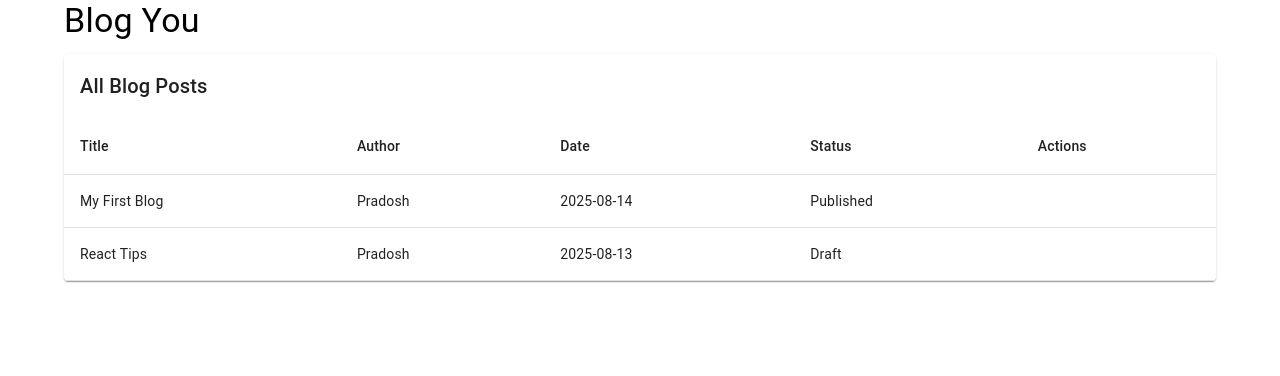
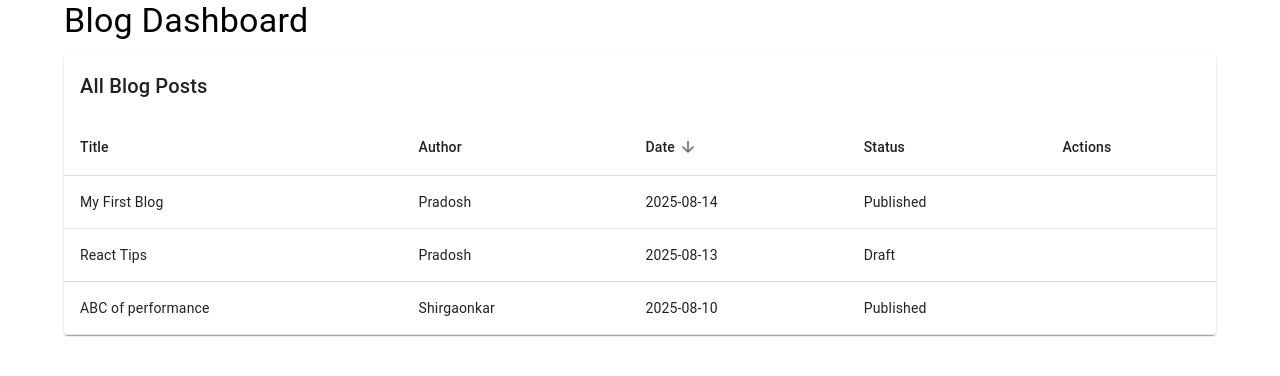
Before and after one commit to Prady-SK/blog-you, a React (Create React App) app: page / in a window 1280 px wide. Shown: the top 376 px of the page. Built offline with nearby package versions, Linux system fonts and the light colour scheme.

Commit message:
feat: Sorting on title and Author

```diff
--- a/src/App.tsx
+++ b/src/App.tsx
@@ -21,12 +21,20 @@ const App: React.FC = () => {
       status: "Draft",
       date: "2025-08-13",
     },
+    {
+      id: 3,
+      title: "ABC of performance",
+      author: "Shirgaonkar",
+      content: "This is the ABC of performance enhancement in React",
+      status: "Published",
+      date: "2025-08-10",
+    },
   ]);
 
   return (
     <Container maxWidth="lg">
       <Typography variant="h4" gutterBottom>
-        Blog You
+        Blog Dashboard
       </Typography>
       <BlogTable blogPosts={blogPosts} setBlogPosts={setBlogPosts} />
     </Container>
--- a/src/components/BlogTable.tsx
+++ b/src/components/BlogTable.tsx
@@ -1,4 +1,4 @@
-import React from "react";
+import React, { useState, useMemo } from "react";
 import {
   Table,
   TableBody,
@@ -8,6 +8,7 @@ import {
   TableRow,
   Paper,
   Typography,
+  TableSortLabel,
 } from "@mui/material";
 import { BlogPost } from "../types";
 
@@ -17,6 +18,34 @@ interface BlogTableProps {
 }
 
 const BlogTable: React.FC<BlogTableProps> = ({ blogPosts, setBlogPosts }) => {
+  const [sortConfig, setSortConfig] = useState<{
+    key: keyof BlogPost;
+    order: "asc" | "desc";
+  }>({
+    key: "date",
+    order: "desc",
+  });
+
+  const handleSorting = (key: keyof BlogPost) => {
+    setSortConfig((prev) => ({
+      key,
+      order: prev?.key === key && prev.order === "asc" ? "desc" : "asc",
+    }));
+  };
+
+  const sortedPosts = [...blogPosts].sort((a, b) => {
+    const aValue = a[sortConfig.key];
+    const bValue = b[sortConfig.key];
+
+    if (typeof aValue === "string" && typeof bValue === "string") {
+      return sortConfig.order === "asc"
+        ? aValue.localeCompare(bValue)
+        : bValue.localeCompare(aValue);
+    }
+
+    return 0;
+  });
+
   return (
     <TableContainer component={Paper}>
       <Typography variant="h6" sx={{ padding: 2 }}>
@@ -25,15 +54,33 @@ const BlogTable: React.FC<BlogTableProps> = ({ blogPosts, setBlogPosts }) => {
       <Table>
         <TableHead>
           <TableRow>
-            <TableCell>Title</TableCell>
+            <TableCell>
+              <TableSortLabel
+                active={sortConfig.key === "title"}
+                direction={
+                  sortConfig.key === "title" ? sortConfig.order : "asc"
+                }
+                onClick={() => handleSorting("title")}
+              >
+                Title
+              </TableSortLabel>
+            </TableCell>
             <TableCell>Author</TableCell>
-            <TableCell>Date</TableCell>
+            <TableCell>
+              <TableSortLabel
+                active={sortConfig.key === "date"}
+                direction={sortConfig.key === "date" ? sortConfig.order : "asc"}
+                onClick={() => handleSorting("date")}
+              >
+                Date
+              </TableSortLabel>
+            </TableCell>
             <TableCell>Status</TableCell>
             <TableCell>Actions</TableCell>
           </TableRow>
         </TableHead>
         <TableBody>
-          {blogPosts.map((post) => (
+          {sortedPosts.map((post) => (
             <TableRow key={post.id}>
               <TableCell>{post.title}</TableCell>
               <TableCell>{post.author}</TableCell>
```
